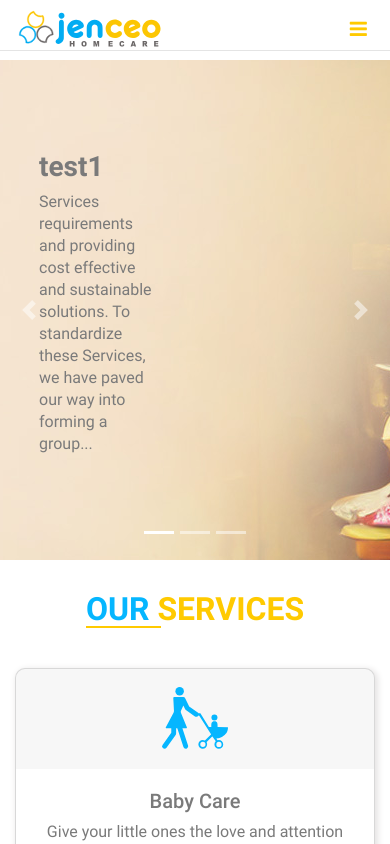
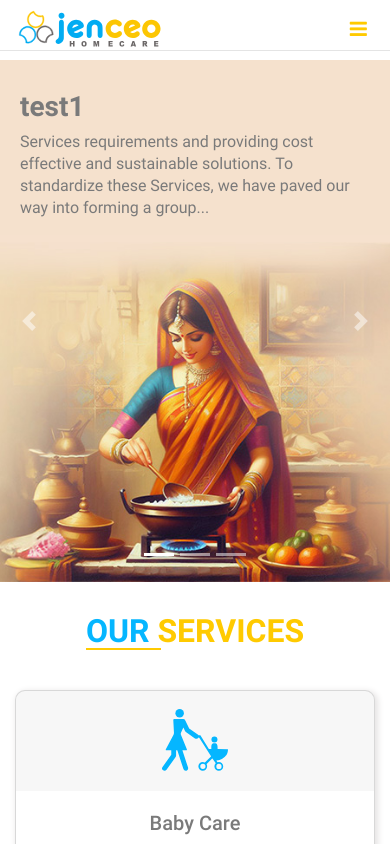
Before and after one commit to jnanaprakashpinisetti/HomeCare, a React (Create React App) app in the folder home-care/: page / in a window 390 px wide. Shown: the top 844 px of the page. Built offline with nearby package versions, Linux system fonts and the light colour scheme.

Commit message:
Home page mobile carousal images added

```diff
--- a/home-care/src/components/Carousal.js
+++ b/home-care/src/components/Carousal.js
@@ -1,4 +1,7 @@
 import React from 'react';
+import cook from "../images/carousal/cook-mobile.jpg";
+import babycar from "../images/carousal/baby-care-mobile.jpg";
+import oldagecar from "../images/carousal//old-age-care-mobile.jpg";
 
 export default function MyCarousal() {
     return (
@@ -17,6 +20,7 @@ export default function MyCarousal() {
                         <h2>test1</h2>
                         <p>Services requirements and providing cost effective and sustainable solutions. To standardize these Services, we have paved our way into forming a group...</p>
                     </div>
+                    <img className="d-mobile" src={cook} alt="cook" />
 
                 </div>
                 <div className="carousel-item carousel-2">
@@ -27,6 +31,8 @@ export default function MyCarousal() {
                             Services which started about 3 years ago under their flag ship company Jawan Guarding Services for providing the Housekeeping / Cleaning and Disinfection Services to our esteemed
                         </p>
                     </div>
+                    <img className="d-mobile" src={babycar} alt="cook" />
+
                 </div>
                 <div className="carousel-item carousel-3">
                     <div className="innet-text">
@@ -35,6 +41,7 @@ export default function MyCarousal() {
                             clientele who were using our Security and other Allied Services. As we move forward into providing the clients varied Solutions and meeting their standards in
                         </p>
                     </div>
+                    <img className="d-mobile" src={oldagecar} alt="cook" />
                 </div>
             </div>
 
--- a/home-care/src/scss/base/_global.scss
+++ b/home-care/src/scss/base/_global.scss
@@ -135,3 +135,8 @@ img {
     background-color: $blue;
     border: none
 }
+.d-mobile {
+    @include desktop {
+        display: none;
+    }
+}
--- a/home-care/src/scss/components/carousal.scss
+++ b/home-care/src/scss/components/carousal.scss
@@ -14,17 +14,26 @@
     position: relative;
     background-position: center center;
 
+    @include mobile-tab {
+        background-image: none !important;
+        background-color: #f5e1cd;
+    }
+
     .innet-text {
+        @include desktop {
         max-width: 30%;
         position: absolute;
         top: 50%;
         left: 10%;
         transform: translateY(-50%)
+        }
+        @include mobile-tab {
+            padding: 30px 20px 0 20px;
+        }
     }
 }
 
 .carousel-1 {
-    // background-image: url(../../images/carousal/heor-1.jpg)
     background-image: url(../../images/carousal/cook.jpg)
 }
 
--- a/home-care/src/scss/layout/navbar.scss
+++ b/home-care/src/scss/layout/navbar.scss
@@ -61,6 +61,7 @@
         font-family: $roboto;
         padding: 15px !important;
         position: relative;
+        white-space: nowrap;
 
         @include mobile {
             padding: 10px 15px !important
```
